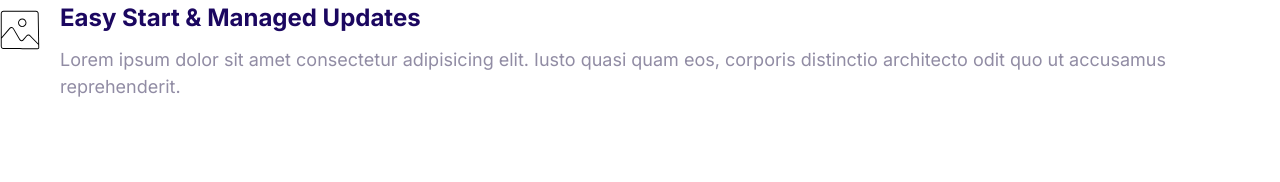
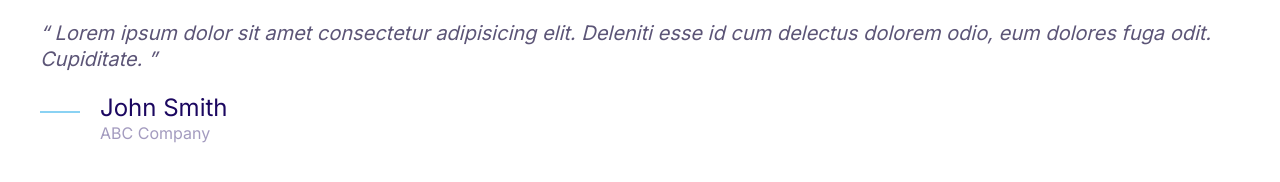
Before and after one commit to samimkabiru/moshify, a plain HTML site: page index.html in a window 1280 px wide. Drawn offline with Linux system fonts and the light colour scheme.

Commit message:
Build the quote component.

```diff
--- a/css/styles.css
+++ b/css/styles.css
@@ -10,6 +10,7 @@
   --color-accent: #ff3400;
   --color-headings: #1b0760;
   --color-body: #918ca4;
+  --color-body-darker: #5c5577;
   --color-border: #ccc;
   --border-radius: 30px;
 }
@@ -338,7 +339,7 @@ a {
   margin-bottom: 2rem;
 }
 
-.plan--popular {
+.plan--popular .card__header {
   position: relative;
 }
 
@@ -385,3 +386,52 @@ a {
 .media__image {
   margin-top: 1rem;
 }
+
+/* Quotes */
+.quote {
+  font-size: 3rem;
+  font-style: italic;
+  color: var(--color-body-darker);
+  line-height: 1.3;
+}
+
+.quote__text::before {
+  content: open-quote;
+}
+
+.quote__text::after {
+  content: close-quote;
+}
+
+.quote__author {
+  font-size: 3rem;
+  font-weight: 500;
+  font-style: normal;
+  margin-bottom: 0;
+}
+
+.quote__organization {
+  color: var(--color-headings);
+  opacity: 0.4;
+  font-size: 2rem;
+  font-style: normal;
+}
+
+.quote__line {
+  position: relative;
+  bottom: 10px;
+}
+
+@media screen and (min-width: 1024px) {
+  .quote {
+    font-size: 2rem;
+  }
+
+  .quote__author {
+    font-size: 2.4rem;
+  }
+
+  .quote__organization {
+    font-size: 1.6rem;
+  }
+}
--- a/index.html
+++ b/index.html
@@ -14,20 +14,24 @@
     <link rel="preconnect" href="https://fonts.gstatic.com" crossorigin />
   </head>
   <body>
+    <blockquote class="quote">
+      <p class="quote__text">
+        Lorem ipsum dolor sit amet consectetur adipisicing elit. Deleniti esse
+        id cum delectus dolorem odio, eum dolores fuga odit. Cupiditate.
+      </p>
+      <footer>
         <div class="media">
           <div class="media__image">
-        <svg class="icon icon--primary">
-          <use xlink:href="images/sprite.svg#snap"></use>
+            <svg class="icon icon--primary quote__line">
+              <use xlink:href="images/sprite.svg#line"></use>
             </svg>
           </div>
           <div class="media__body">
-        <h3 class="media__title">Easy Start & Managed Updates</h3>
-        <p>
-          Lorem ipsum dolor sit amet consectetur adipisicing elit. Iusto quasi
-          quam eos, corporis distinctio architecto odit quo ut accusamus
-          reprehenderit.
-        </p>
+            <h3 class="media__title quote__author">John Smith</h3>
+            <p class="quote__organization">ABC Company</p>
           </div>
         </div>
+      </footer>
+    </blockquote>
   </body>
 </html>
```
Also changed, not shown: components/quotes.html (added, +19 -0 lines). Lines whose indentation alone changed are shown as unchanged.
